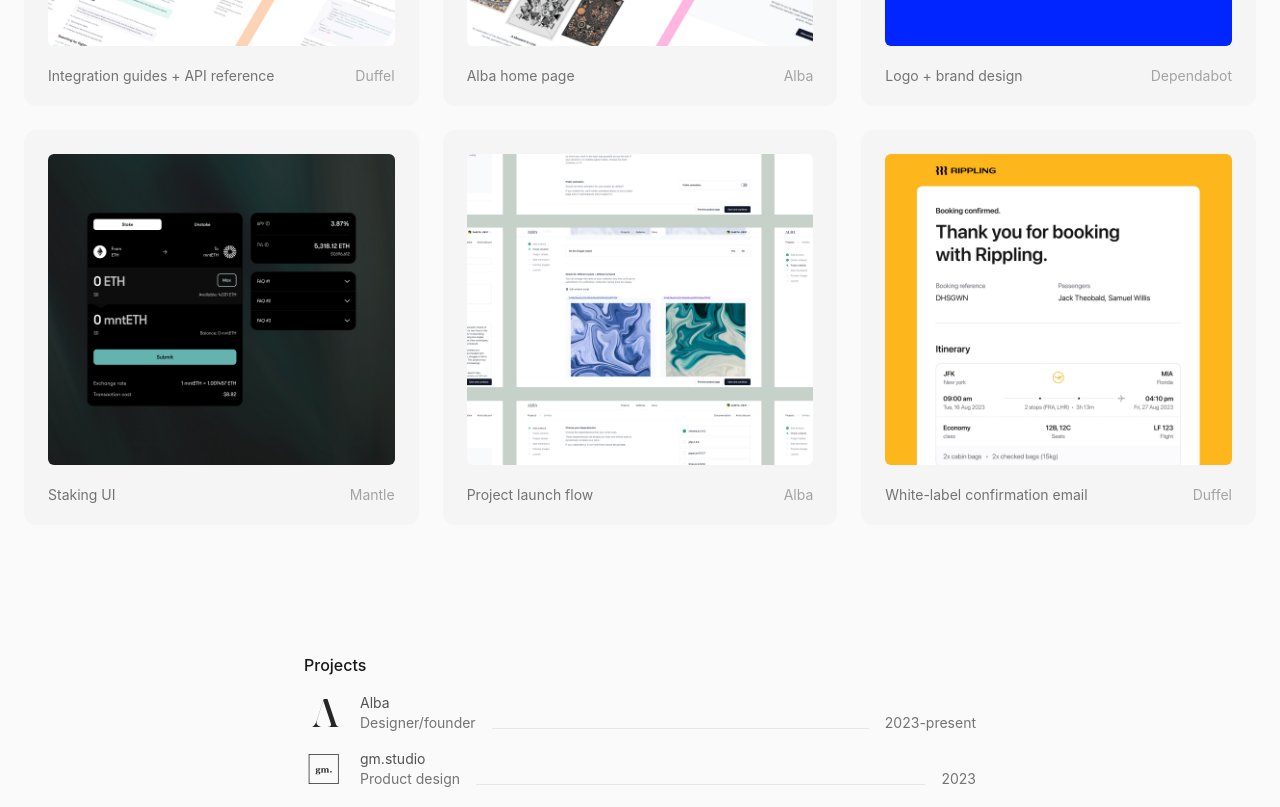
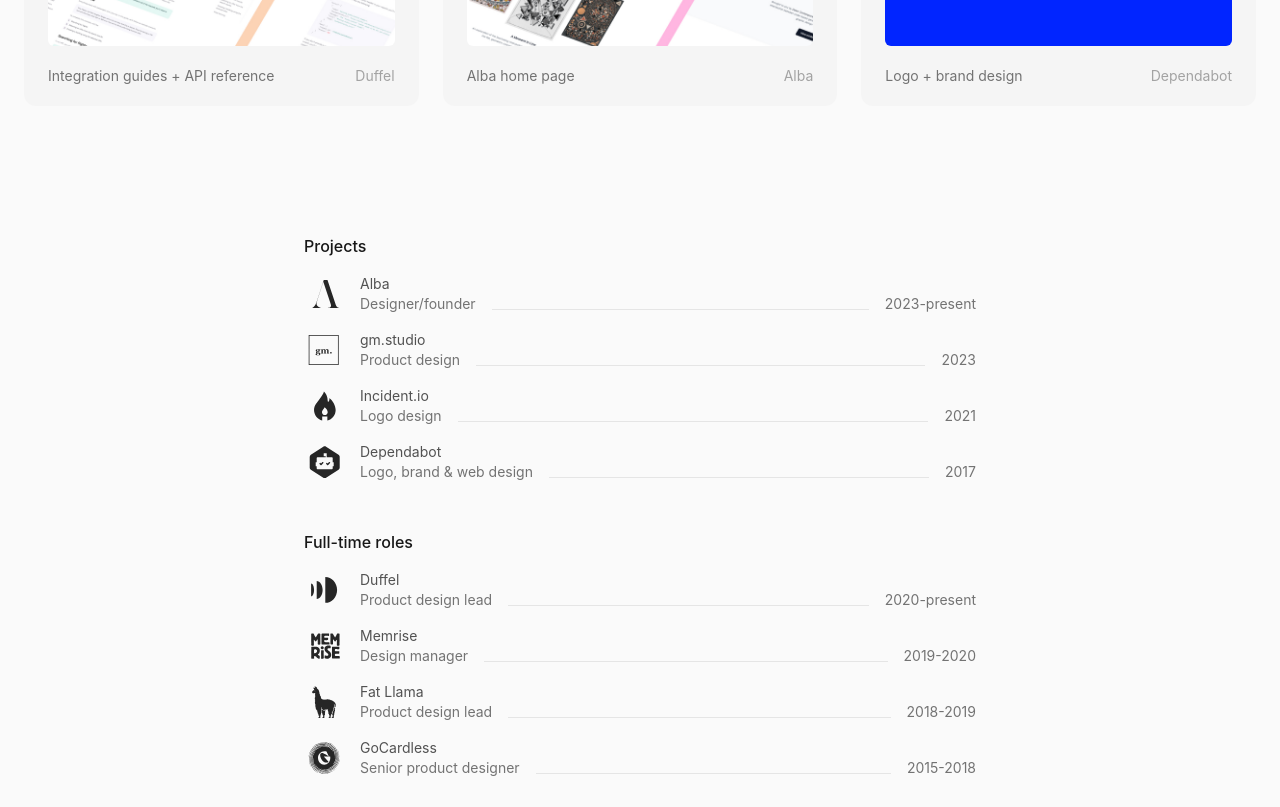
Before and after one commit to swillis/samwill-dot-is, a Next.js app: page / in a window 1280 px wide. Shown: the part 1660-2467 px from the top of the page. Built offline with nearby package versions, Linux system fonts and the light colour scheme.

Commit message:
Comment out future projects

```diff
--- a/src/pages/index.tsx
+++ b/src/pages/index.tsx
@@ -62,24 +62,24 @@ const selectedWork = [
     link: "https://dependabot.com",
     image: "/selected-work/dependabot.jpg",
   },
-  {
-    title: "Staking UI",
-    company: "Mantle",
-    link: "https://duffel.com/docs",
-    image: "/selected-work/staking-ui.jpg",
-  },
-  {
-    title: "Project launch flow",
-    company: "Alba",
-    link: "https://alba.art",
-    image: "/selected-work/project-launch.jpg",
-  },
-  {
-    title: "White-label confirmation email",
-    company: "Duffel",
-    link: "https://duffel.com",
-    image: "/selected-work/confirmation-email.jpg",
-  },
+  // {
+  //   title: "Staking UI",
+  //   company: "Mantle",
+  //   link: "https://duffel.com/docs",
+  //   image: "/selected-work/staking-ui.jpg",
+  // },
+  // {
+  //   title: "Project launch flow",
+  //   company: "Alba",
+  //   link: "https://alba.art",
+  //   image: "/selected-work/project-launch.jpg",
+  // },
+  // {
+  //   title: "White-label confirmation email",
+  //   company: "Duffel",
+  //   link: "https://duffel.com",
+  //   image: "/selected-work/confirmation-email.jpg",
+  // },
 ];
 
 const projects = [
```
